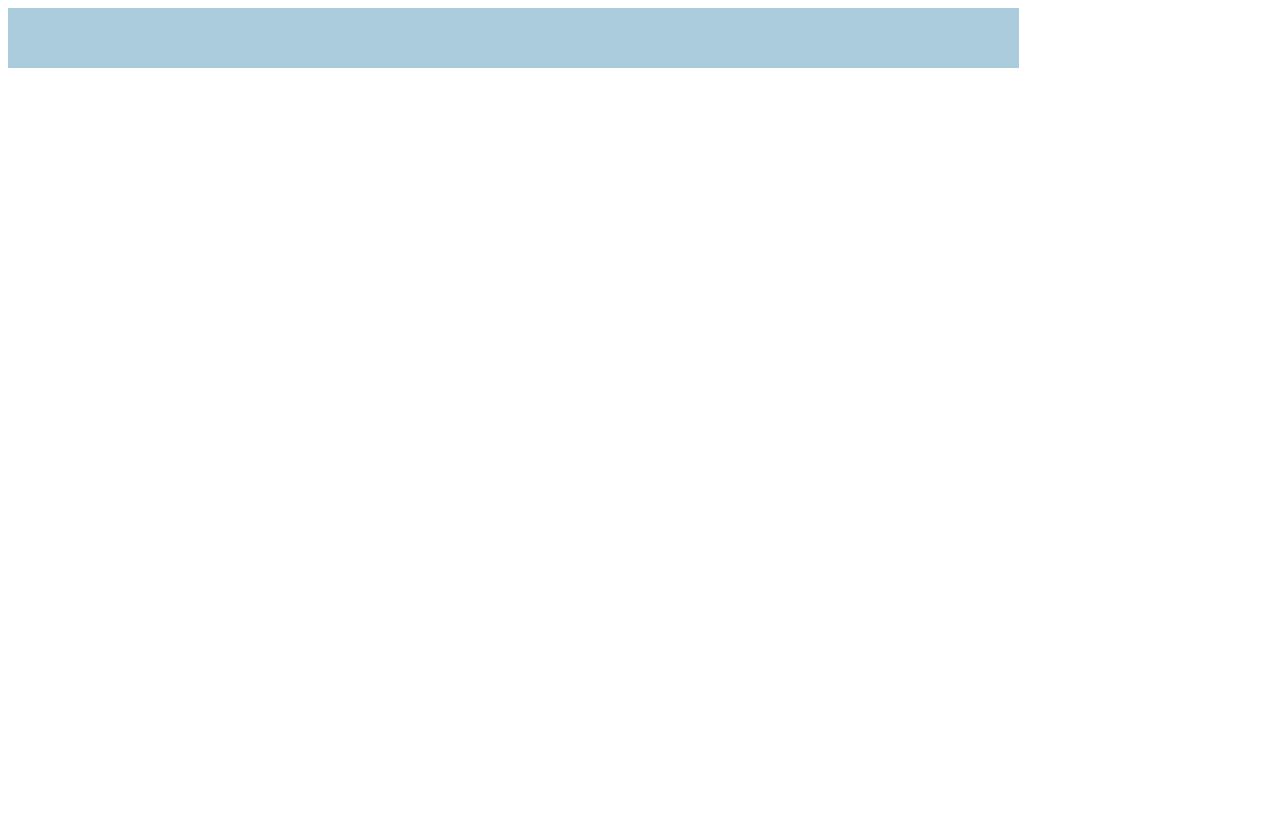
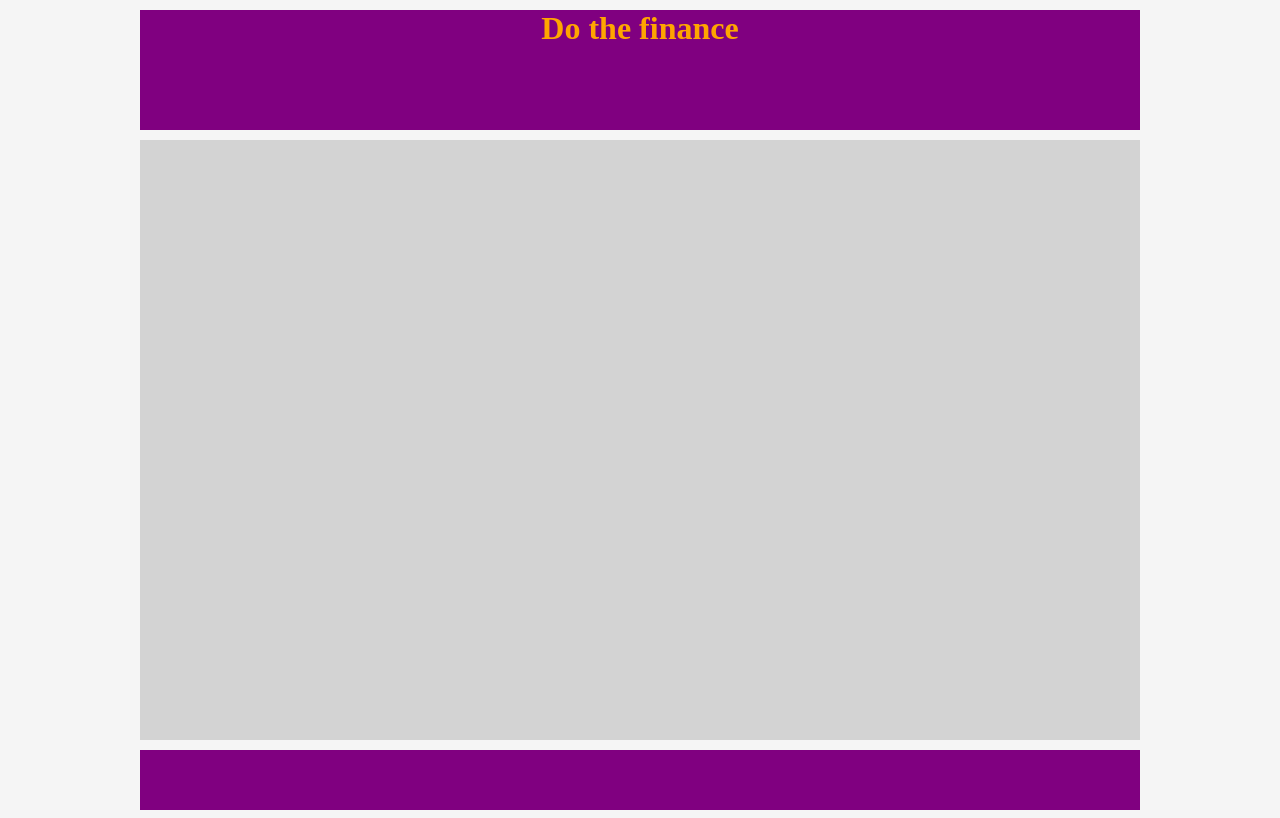
Before and after one commit to HermeZ23/DoTheFinance, a PHP site: page / in a window 1280 px wide. Before the commit the page ends 68 px from the top, so only its background shows below. Run offline with PHP 8.4, Linux system fonts and the light colour scheme; some libraries are stand-ins or nearby versions.

Commit message:
some stuff

```diff
--- a/css/style.css
+++ b/css/style.css
@@ -1,4 +1,31 @@
+body {
+  background-color: #f5f5f5; }
+
 #head {
-  width: 80%;
+  width: 1000px;
+  height: 120px;
+  margin: 10px auto 0 auto;
+  color: orange;
+  text-align: center;
+  background-color: purple; }
+  #head h1 {
+    position: relative;
+    margin-top: 0px; }
+
+#body {
+  width: 1000px;
+  height: 600px;
+  margin: 10px auto 0 auto;
+  background-color: #d3d3d3; }
+
+#footer {
+  width: 1000px;
   height: 60px;
-  background-color: #ACD; }
+  margin: 10px auto 0 auto;
+  background-color: #800080; }
+
+#time {
+  width: 120px;
+  height: 60px;
+  margin: 0 10px 0 0;
+  background-color: orange; }
--- a/index.html
+++ b/index.html
@@ -6,14 +6,18 @@
 
 		<link href="css/style.css" type="text/css" rel="stylesheet" />
 
+		<script src="js/jquery-1.8.3.min.js" type="text/javascript"></script>
+		<script src="js/time.js" type="text/javascript"></script>
+
 	</head>
 
 	<body>
 
 		<div id="head">
-
+			<h1>Do the finance</h1>
 		</div>
-
+		<div id="body">  </div>
+		<div id="footer"> </div>
 
 	</body>
 
```
